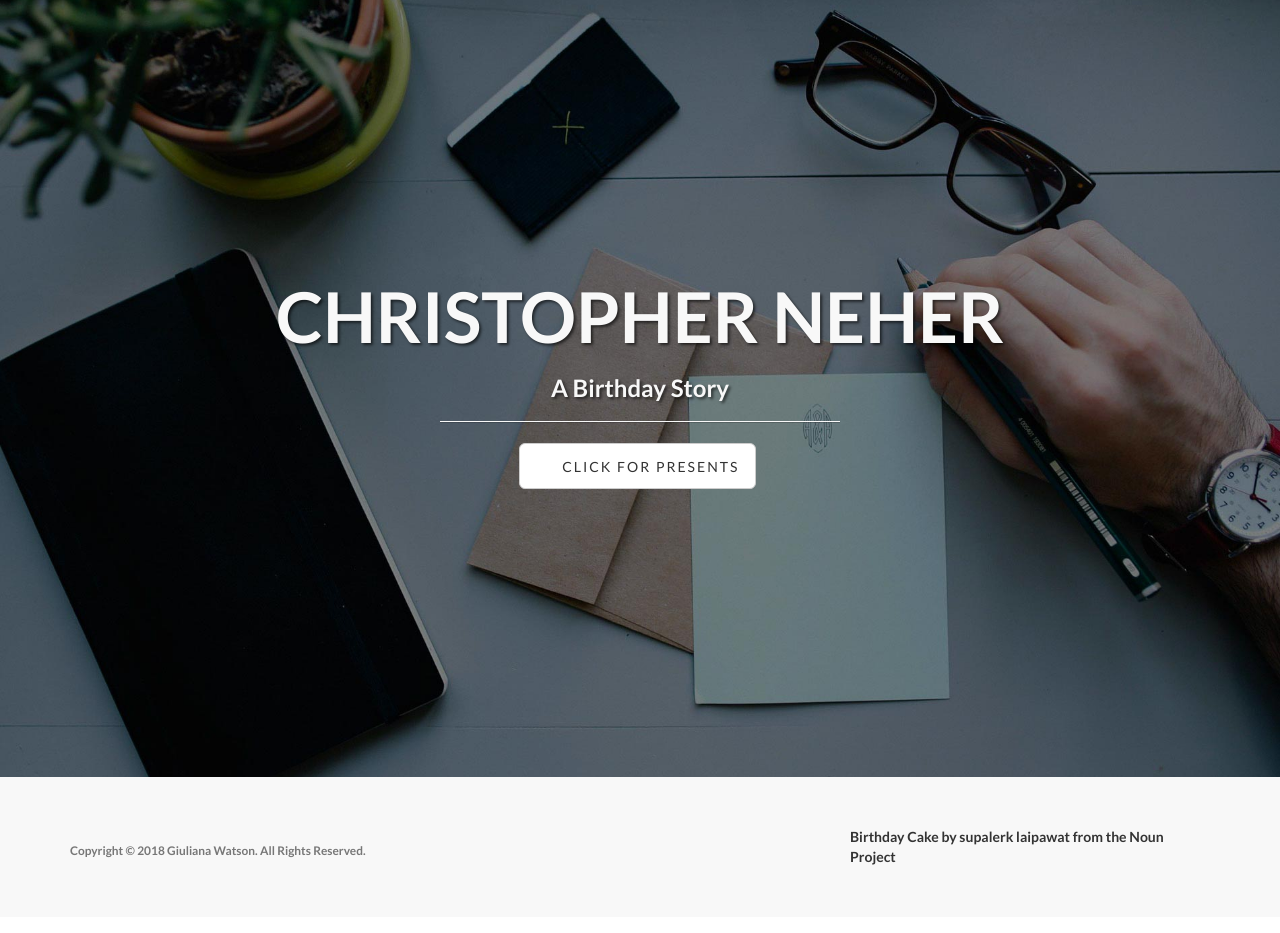
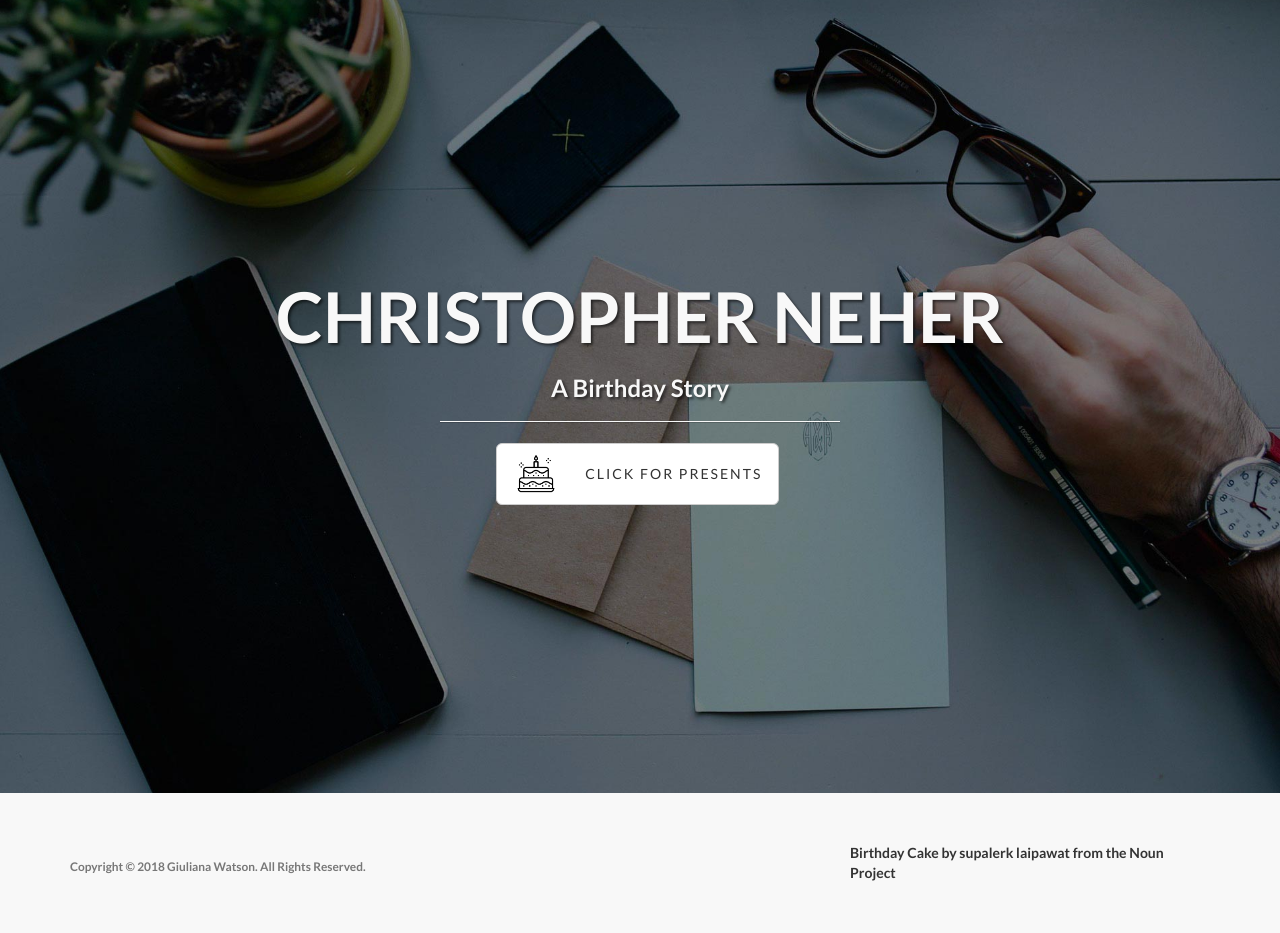
Before and after one commit to christopherneher/christopherneher.github.io, a Jekyll site: the page built from index.html, in a window 1280 px wide. Built offline with Jekyll 4.4.1, drawn with Linux system fonts in a browser that asks for light colours.

Commit message:
Display cake icon

```diff
--- a/_includes/header.html
+++ b/_includes/header.html
@@ -13,7 +13,7 @@
 						<ul class="list-inline intro-social-buttons">
 							{% for social in site.social %}
 							<li>
-								<a href="{{ social.url }}" class="btn btn-default btn-lg"><i class="fa fa-{{ social.title }} fa-fw"></i> <span class="network-name">{{ social.title }}</span></a>
+								<a href="{{ social.url }}" class="btn btn-default btn-lg"><img src="/img/cake.png" style="height: 40px;"><i class="fa fa-{{ social.title }} fa-fw"></i> <span class="network-name">{{ social.title }}</span></a>
 							</li>
 							{% endfor %}
 						</ul>
```
